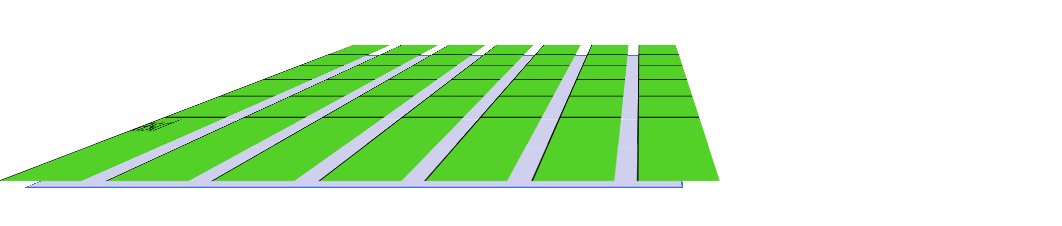
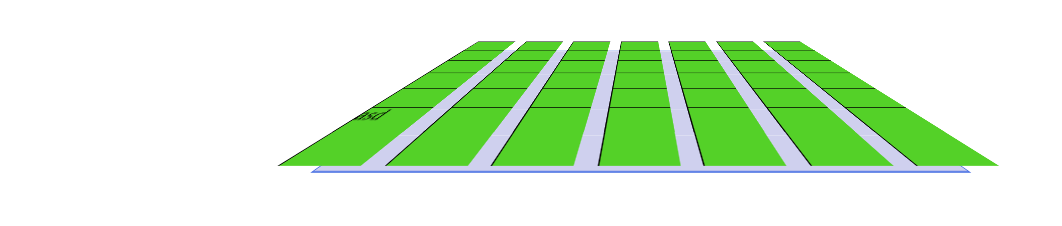
Before and after one commit to bad4iz/todo-transform, a plain HTML site: page index.html in a window 1280 px wide. Shown: the whole page, without its empty margins (0-1062 px from the left). Drawn offline with Linux system fonts and the light colour scheme.

Commit message:
расположил по центру экрана

```diff
--- a/style.css
+++ b/style.css
@@ -16,10 +16,9 @@ HTML, BODY {
   transform: rotateX(70deg);
   /* transform-style: preserve-3d; */
   display:  flex;
-  margin: 14px 235px;
+  margin: 14px auto;
   flex-flow: column-reverse nowrap;
   justify-content:  space-around;
-  position:  absolute;
   perspective: 88px;
   perspective-origin: top;
   transform-style: preserve-3d;
```
Also changed, not shown: 1 other file.
